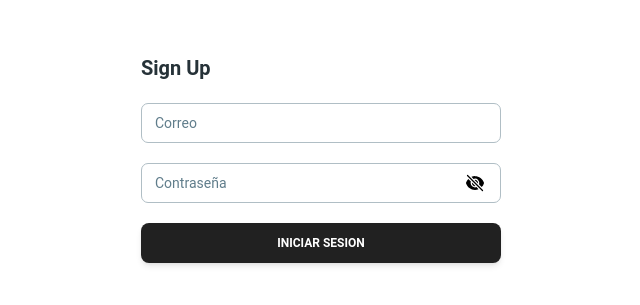
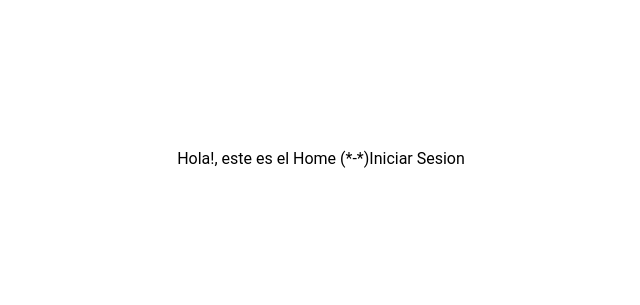
Before and after one commit to Sebastian-123-web/SystemTicket-frontend, a React (Vite) app: page / in a window 1280 px wide. Shown: the part 241-546 px from the top of the page, without its empty margins (319-959 px from the left). Built offline with nearby package versions, Linux system fonts and the light colour scheme.

Commit message:
RB | Feat(App.jsx,Home.jsx):Se esta configurando las rutas, se creo la pagina principal

```diff
--- a/src/App.jsx
+++ b/src/App.jsx
@@ -8,6 +8,7 @@ import { Login } from './page/Login/Login';
 import { About } from './page/DashboardUser/About/About';
 import { Ticket } from './page/DashboardUser/Ticket/Ticket';
 import { Appreciation } from './page/DashboardUser/Appreciation/Appreciation'
+import Home from './page/Home/Home';
 
 export default function App() {
 
@@ -15,7 +16,8 @@ export default function App() {
     <LoginContextProvider>
       <HashRouter>
           <Routes>
-            <Route index element={ <RouterLogin url="/dashboardUser" > <Login /> </RouterLogin > } />
+            <Route index element={ <Home /> } />
+            <Route path='/login' element={ <RouterLogin url="/dashboardUser" > <Login /> </RouterLogin > } />
             <Route path='/dashboardUser' element={ <RouterDashboard url="/" > <DashboardUser /> </RouterDashboard > } >
               <Route index element={ <MyTicket /> } />
               <Route path='/dashboardUser/createticket' element={ <CreateTicket /> } />
@@ -39,7 +41,7 @@ function RouterLogin({children, url}) {
   }
 }
 
-function RouterDashboard({children, url}) {
+function RouterDashboard({isAdmin, children, url}) {
   const { user } = useLoginContext();
   if(user){
     return children
--- /dev/null
+++ b/src/page/Home/Home.jsx
@@ -0,0 +1,32 @@
+import { Link } from "react-router-dom"
+
+import { useState, useEffect } from 'react'
+
+// COMPONENTES DE MATERIAL TAILWIND
+import { Spinner } from '@material-tailwind/react'
+
+const Home = () => {
+
+    // SPINNER DE CARGA
+    const [loading, setLoading] = useState(true)
+    useEffect(() => {
+        setTimeout(() => { setLoading(false) }, 1000)
+    }, [])
+
+    return (
+        <div className="flex justify-center items-center w-full h-screen">
+            {
+                loading ? (
+                    <Spinner className="w-12 h-12" />
+                ) : (
+                    <>
+                        <h1>Hola!, este es el Home (*-*)</h1>
+                        <Link to={'/login'}>Iniciar Sesion</Link>
+                    </>
+                )
+            }
+        </div>
+    )
+}
+
+export default Home
```
Also changed, not shown: 1 other file (tests, documents, lock files or other folders).
